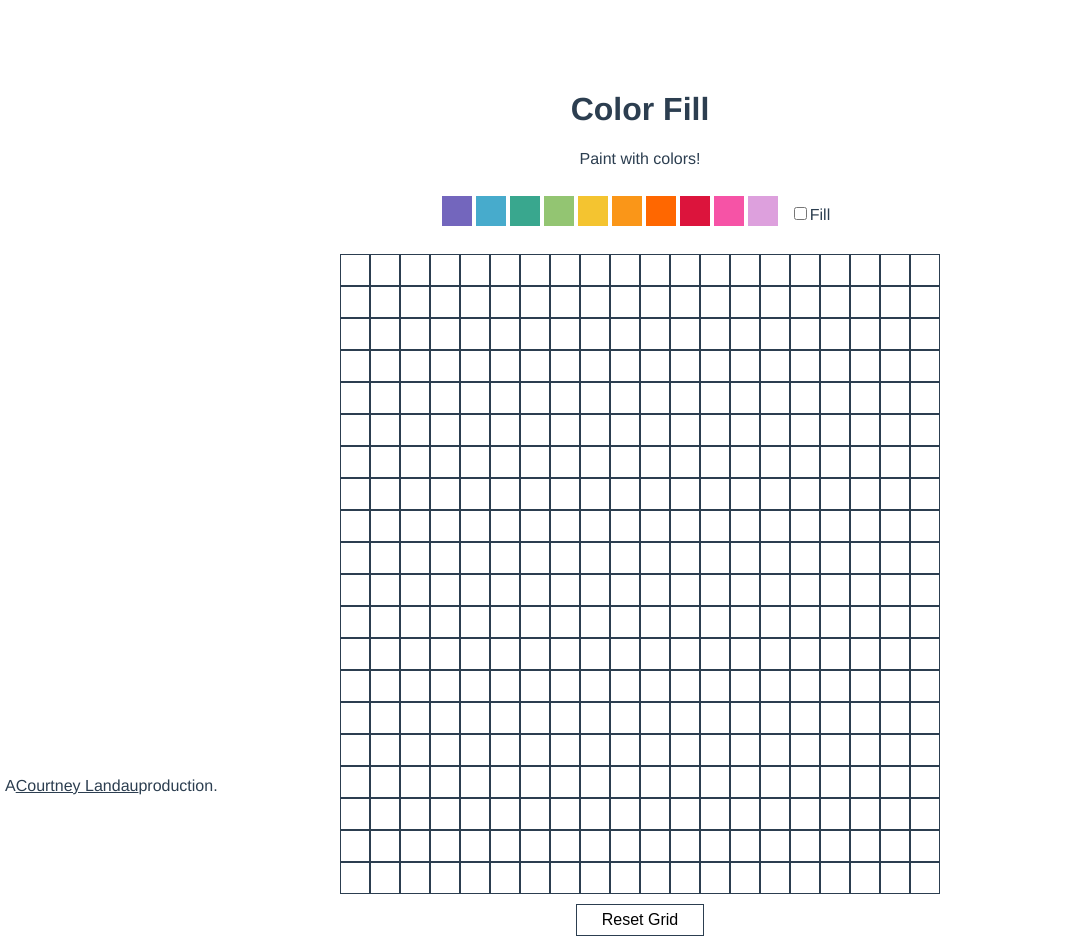
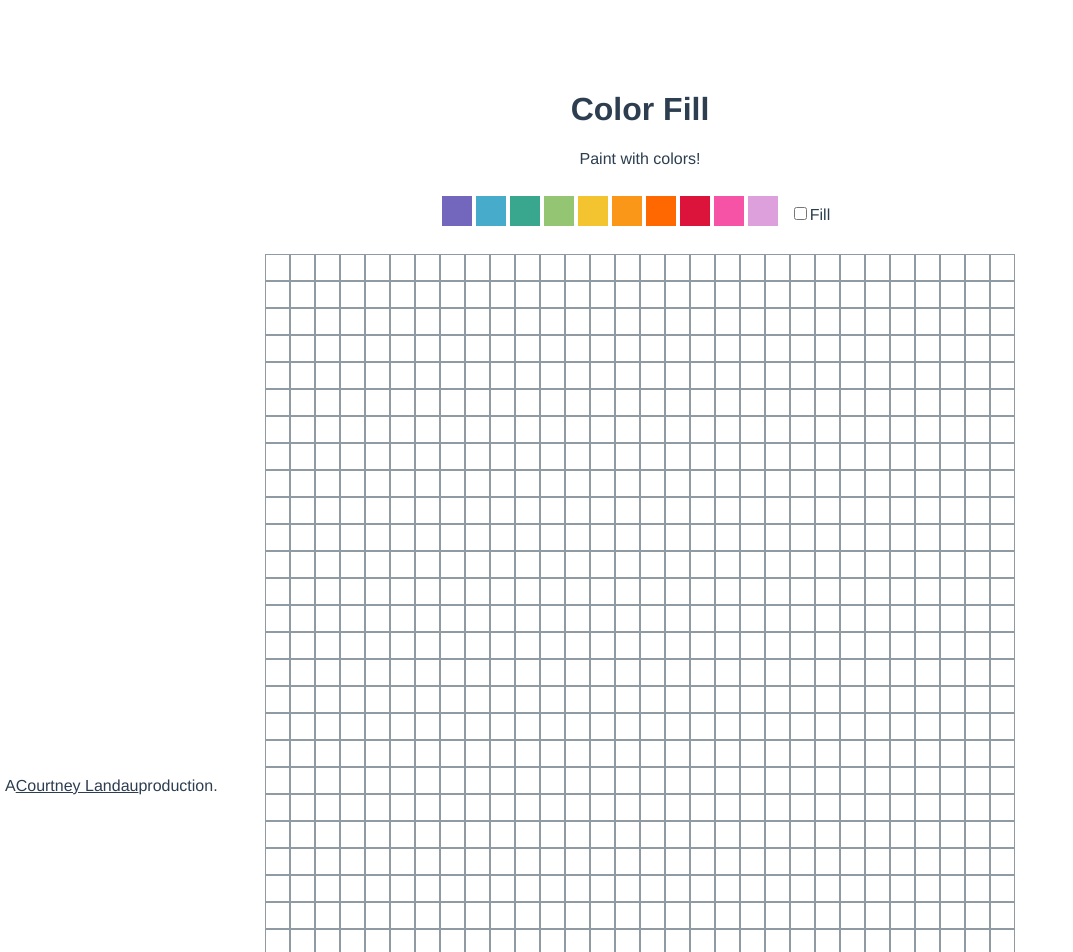
Before and after one commit to clandau/paint-fill, a Vue app: page / in a window 1280 px wide. Shown: the top 952 px of the page, without its empty margins (0-1073 px from the left). Built offline with nearby package versions, Linux system fonts and the light colour scheme.

Commit message:
box height depends on pixel size variable

```diff
--- a/src/components/Grid.vue
+++ b/src/components/Grid.vue
@@ -23,7 +23,7 @@
           v-for="(row, j) of col"
           :key="i - j"
           class="box"
-          :style="{ backgroundColor: row.color }"
+          :style="{ backgroundColor: row.color, height: pixelSize }"
           @mousedown="handleMouseDown(i, j)"
           @mousemove="handleMouseMove(i, j)"
           @click="handleMouseClick(i, j)"
@@ -50,9 +50,9 @@ export default defineComponent({
   },
   data() {
     return {
-      numCols: 20,
-      numRows: 20,
-      pixelSize: "30px",
+      numCols: 30,
+      numRows: 30,
+      pixelSize: "25px",
       initialColor: "white",
       colorsArray: [
         "#7366bd",
@@ -198,10 +198,9 @@ export default defineComponent({
 }
 
 .box {
-  height: 30px;
   border-style: solid;
   border-width: 1px;
-  border-color: #2c3e50;
+  border-color: #909aa3;
 }
 .box0 {
   background-color: aquamarine;
@@ -220,7 +219,7 @@ export default defineComponent({
   font-size: 16px;
   background-color: white;
   color: black;
-  border: 1px solid #2c3e50;
+  border: 1px solid #97afc7;
 }
 
 .button:hover {
```
